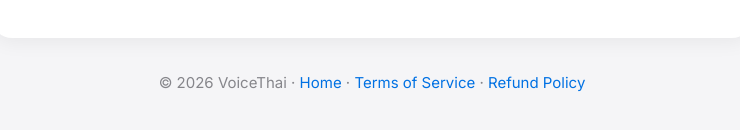
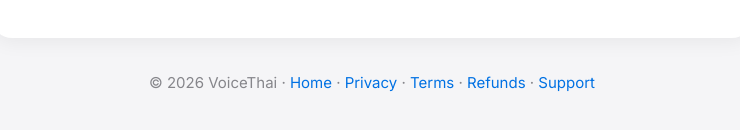
Before and after one commit to cde-yang/voicethai, a plain HTML site: page privacy.html in a window 1280 px wide. Shown: the part 2395-2525 px from the top of the page, without its empty margins (268-1008 px from the left). Drawn offline with Linux system fonts and the light colour scheme.

Commit message:
Fix footer: add support link, standardize link text

```diff
--- a/privacy.html
+++ b/privacy.html
@@ -98,7 +98,7 @@ a { color: var(--accent); text-decoration: none; }
     Website: <a href="https://voicethai.app">voicethai.app</a></p>
   </div>
   <div class="footer">
-    <p>© 2026 VoiceThai · <a href="/">Home</a> · <a href="terms.html">Terms of Service</a> · <a href="refund.html">Refund Policy</a></p>
+    <p>© 2026 VoiceThai · <a href="/">Home</a> · <a href="privacy.html">Privacy</a> · <a href="terms.html">Terms</a> · <a href="refund.html">Refunds</a> · <a href="support.html">Support</a></p>
   </div>
 </div>
 </body>
```
